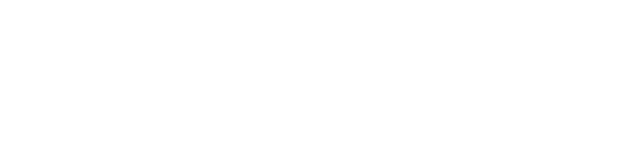
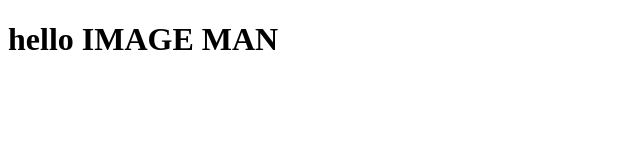
Before and after one commit to kkry10086/image, a plain HTML site: page index.html in a window 1280 px wide. Shown: the whole page, without its empty margins (0-640 px from the left). Drawn offline with Linux system fonts and the light colour scheme.

Commit message:
Update index.html

```diff
--- a/index.html
+++ b/index.html
@@ -5,5 +5,7 @@
     <meta name="viewport" content="width-device-width,initial-scale-1">
     <title>Images</title>
   </head>
-  <body></body>
+  <body>
+    <h1>hello IMAGE MAN</h1>
+  </body>
 </html>
```
